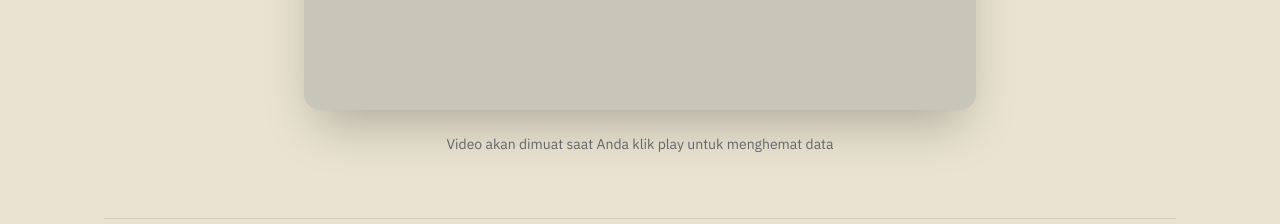
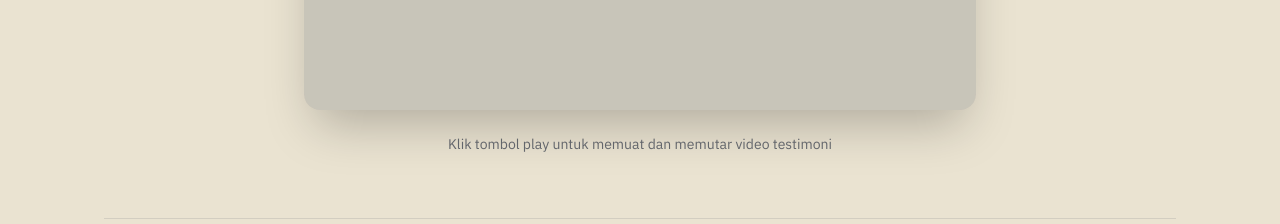
Before and after one commit to Gandskii12/Ra-Partners, a React (Vite) app: page / in a window 1280 px wide. Shown: the part 10060-10284 px from the top of the page. Built offline with nearby package versions, Linux system fonts and the light colour scheme.

Commit message:
Update video description text

```diff
--- a/src/components/Testimonials.tsx
+++ b/src/components/Testimonials.tsx
@@ -529,7 +529,7 @@ export default function Testimonials() {
 
             <div className="mt-6 text-center">
               <p className="text-ink/60 text-sm">
-                Video akan dimuat saat Anda klik play untuk menghemat data
+                Klik tombol play untuk memuat dan memutar video testimoni
               </p>
             </div>
           </div>
```
